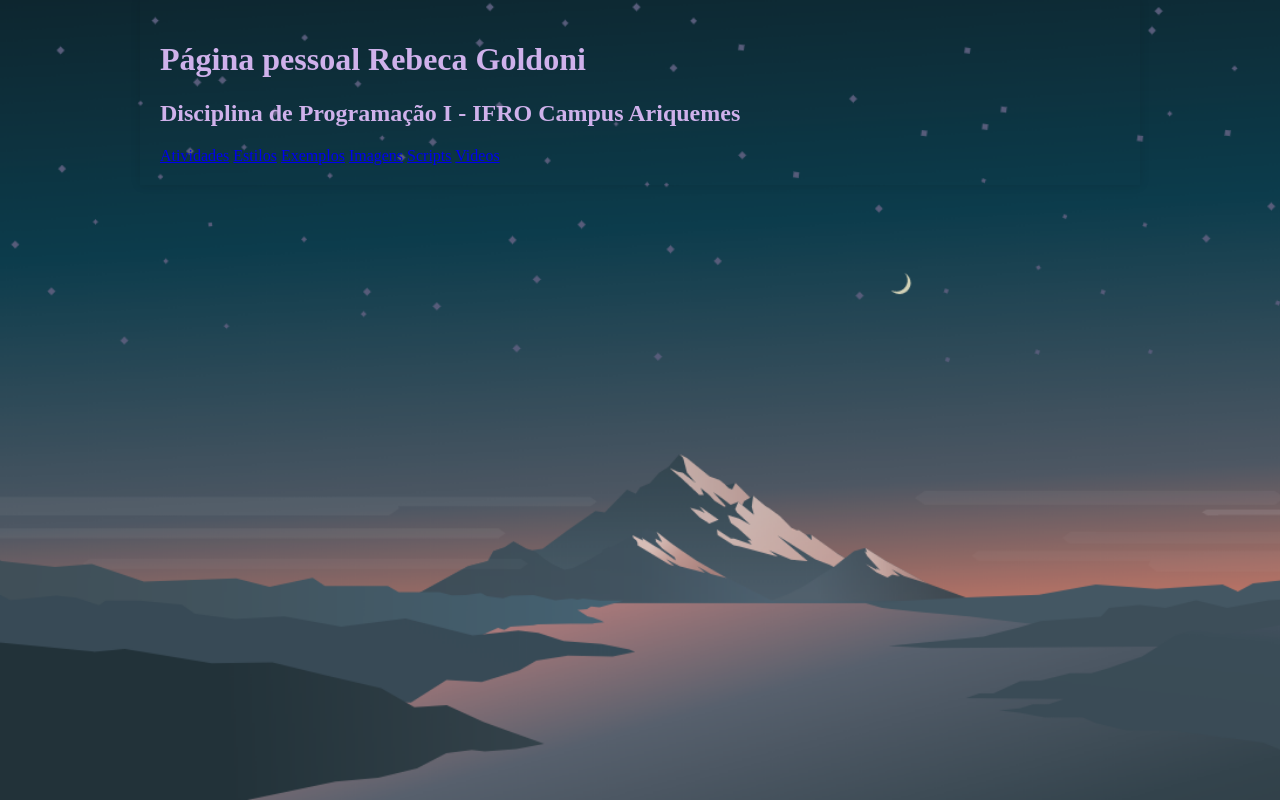
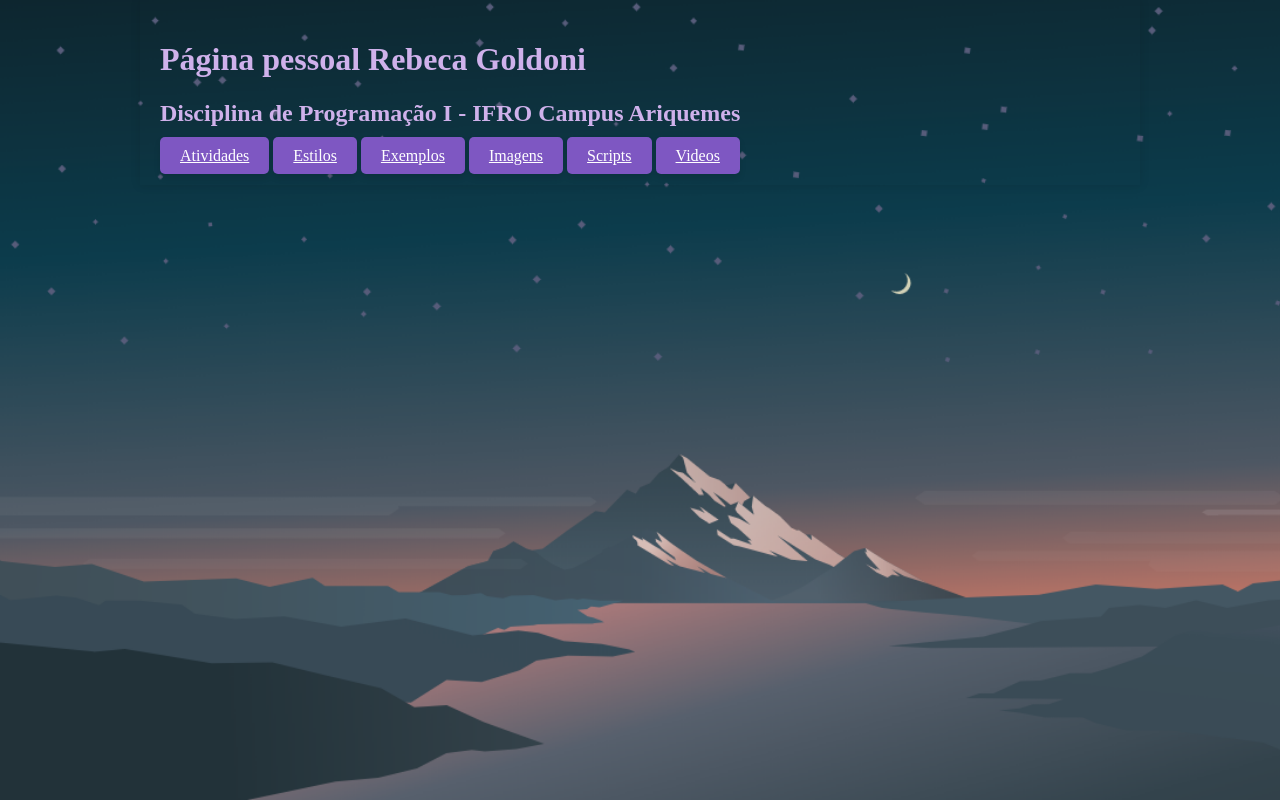
Before and after one commit to Beccacg/Meus-projetos-html, a plain HTML site: page index.html in a window 1280 px wide. Drawn offline with Linux system fonts and the light colour scheme; files whose address does not match are found by name.

Commit message:
finished product

```diff
--- a/index.html
+++ b/index.html
@@ -5,7 +5,7 @@
     <meta http-equiv="X-UA-Compatible" content="IE=edge">
     <meta name="viewport" content="width=device-width, initial-scale=1.0">
     <title>Página pessoal da Rebeca Goldoni </title>
-    <link rel="stylesheet"  href="/Estilos/styles2.css">
+    <link rel="stylesheet"  href="styles2.css">
   </head>
 
   <body>
--- a/Estilos/styles2.css
+++ b/styles2.css
@@ -22,15 +22,20 @@ h1, h2 {
     box-shadow: 0 0 10px rgba(0, 0, 0, 0.1);
   }
 
-  .back-button {
-    display: inline-block;
-    margin: 10px;
+
+  .link-button {
     padding: 10px 20px;
-    background: linear-gradient(to right, #7e57c2, #5e35b1);
-    color: rgb(180, 149, 201);
-    color: rgb(0, 0, 0);
+    background-color: #7e57c2;
+    color: #fff;
+    border: none;
+    border-radius: 5px;
     cursor: pointer;
-    box-shadow: inset 0 2px 5px rgba(0, 0, 0, 0.3);
-    text-decoration: none;
-    border-radius: 5px;
+    box-shadow: 0 4px 6px rgba(0, 0, 0, 0.1);
+    transform: translateY(0);
+    transition: box-shadow 0.3s ease, transform 0.3s ease;
   }
+
+  .link-button:hover {
+    box-shadow: 0 6px 8px rgba(0, 0, 0, 0.1);
+    transform: translateY(-2px);
+  }
```
